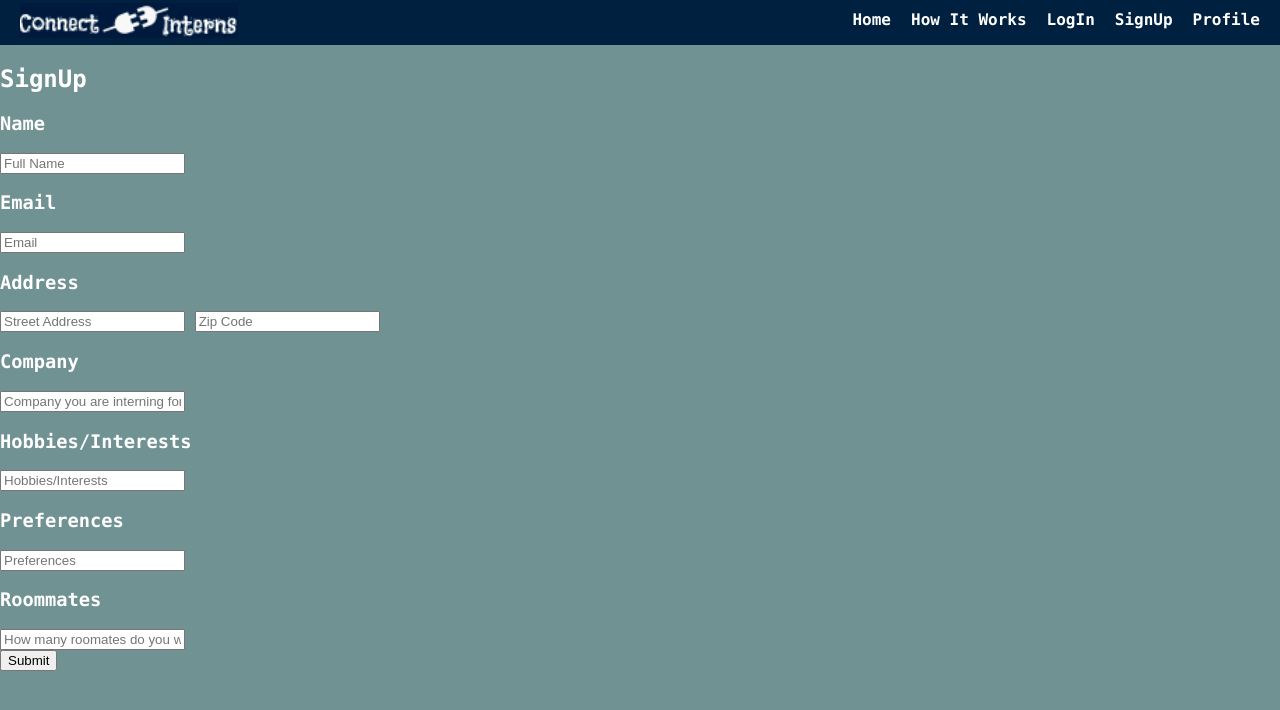
After one commit to Ujjwal666/InternConnect, a Flask app: page /profile in a window 1280 px wide. The commit adds this page. Shown: the top 710 px of the page. Run offline with Flask 2, Linux system fonts and the light colour scheme; some libraries are stand-ins or nearby versions.

Commit message:
working on profile page

```diff
--- a/app.py
+++ b/app.py
@@ -130,6 +130,10 @@ def map():
 def how_it_works():
     return render_template('howItWorks.html')
 
+@app.route('/profile')
+def profile():
+    return render_template('profile.html')
+
 @app.route('/login', methods=['GET', 'POST'])
 def login():
     if request.method == "POST":
--- a/templates/index.html
+++ b/templates/index.html
@@ -35,6 +35,11 @@
             <a href="/signup">
                 <p>SignUp</p>
             </a>
+            <a href='/profile'>
+                <p>
+                    Profile
+                </p>
+            </a>
         {% endif %}
 		</div>
 	</div>
--- /dev/null
+++ b/templates/profile.html
@@ -0,0 +1,82 @@
+<!DOCTYPE html>
+<html>
+<head>
+	<meta charset="utf-8">
+	<meta name="viewport" content="width=device-width, initial-scale=1">
+	<title>Profile</title>
+	<link href="./static/css/index.css" rel="stylesheet" type="text/css" />
+</head>
+<body>
+	<div class="header">
+		<a href="/index">
+			<div class="logo">
+				<img src="../logo.png">
+			</div>
+		</a>
+		<div class="tabs">
+			<a href="/index">
+				<p>Home</p>
+			</a>
+			<a href="/howItWorks">
+				<p>How It Works</p>
+			</a>
+            {% if session %}
+            <a href='/logout'>
+                <p>
+                    Log Out
+                </p>
+            </a>
+            <a href='/profile'>
+                <p>
+                    Profile
+                </p>
+            </a>
+
+        {% else %}
+            <a href="/login">
+                <p>LogIn</p>
+            </a>
+
+            <a href="/signup">
+                <p>SignUp</p>
+            </a>
+            <a href='/profile'>
+                <p>
+                    Profile
+                </p>
+            </a>
+        {% endif %}
+		</div>
+	</div>
+    <div class="login">
+		<div class="desc_form">
+			<h2>SignUp</h2>
+            <form method="post" action="/signup">
+                <h3>Name</h3>
+                <input type="text" name="name" value="" placeholder="Full Name" />
+                <h3>Email</h3>
+                <input type="email" name="email" value="" placeholder="Email" />
+                <h3>Address</h3>
+                <div class="address">
+                    <input type="text" name="address" value="" placeholder="Street Address" />
+                    <input type="text" name="zip_code" value="" placeholder="Zip Code" />
+                </div>
+                <h3>Company</h3>
+                <input type="text" name="company" value="" placeholder="Company you are interning for" />
+                <h3>Hobbies/Interests</h3>
+                <input type="text" name="interests" value="" placeholder="Hobbies/Interests" />
+                <h3>Preferences</h3>
+                <input type="text" name="preferences" value="" placeholder="Preferences" />
+                    <div class="preferences">
+                        <h3>Roommates</h3>
+                        <input type="text" name="roommates" value="" placeholder="How many roomates do you want?" />
+
+                    </div>
+                <input type="submit" value="Submit" />
+            </form>
+
+		</div>
+	</div>
+
+</body>
+</html>
```
